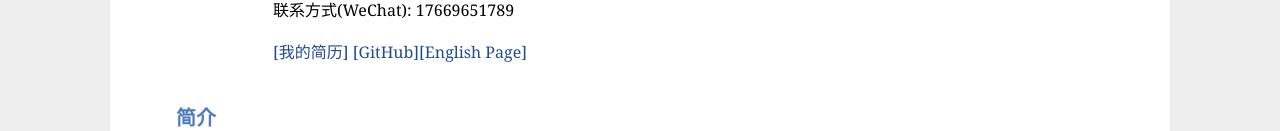
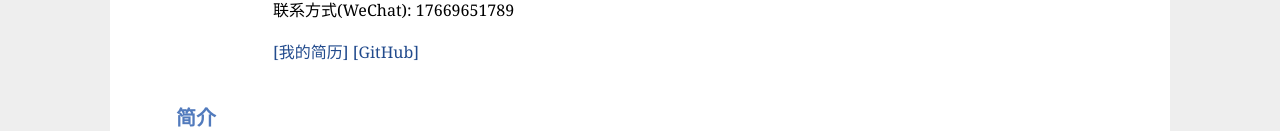
Before and after one commit to WenQiShang/WenQiShang.github.io, a plain HTML site: page index.html in a window 1280 px wide. Shown: the part 208-339 px from the top of the page. Drawn offline with Linux system fonts and the light colour scheme.

Commit message:
Update index.html

```diff
--- a/index.html
+++ b/index.html
@@ -21,7 +21,7 @@
     联系方式(WeChat): 17669651789 <br />
     <br />
     <a>[我的简历]</a>
-    <a href="https://github.com/WenQiShang">[GitHub]<a>[English Page]</a></p>
+    <a href="https://github.com/WenQiShang">[GitHub]</p>
     </td></tr></table>
   <h2>简介</h2>
   <p>我目前在青岛科技大学数据科学学院攻读硕士学位,导师是齐强教授。我在2023年6月在青岛农业大学海都学院大数据学院计算机科学与技术专业获得了学士学位。<br>
```
